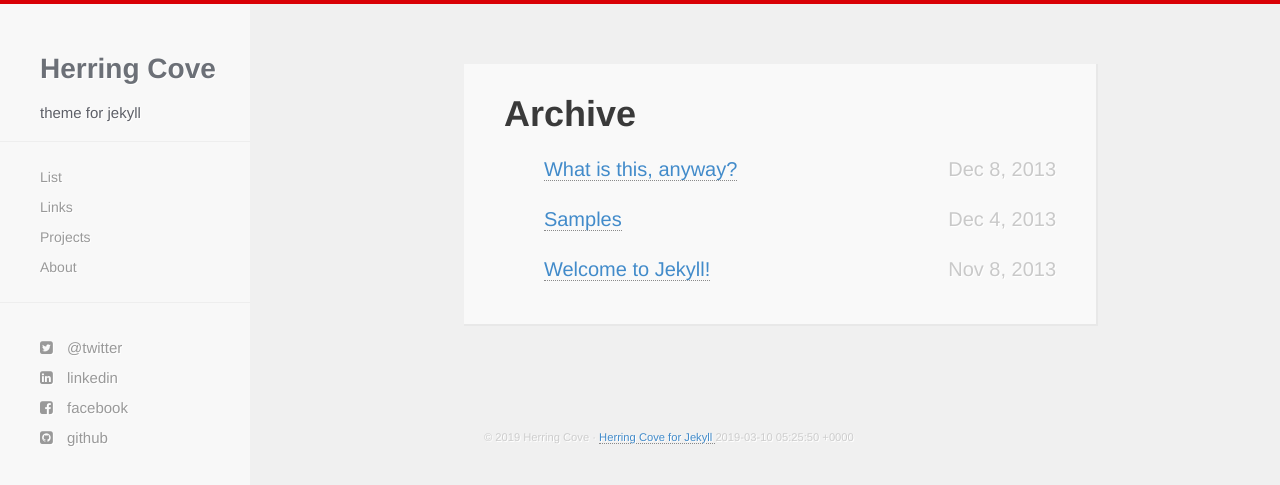
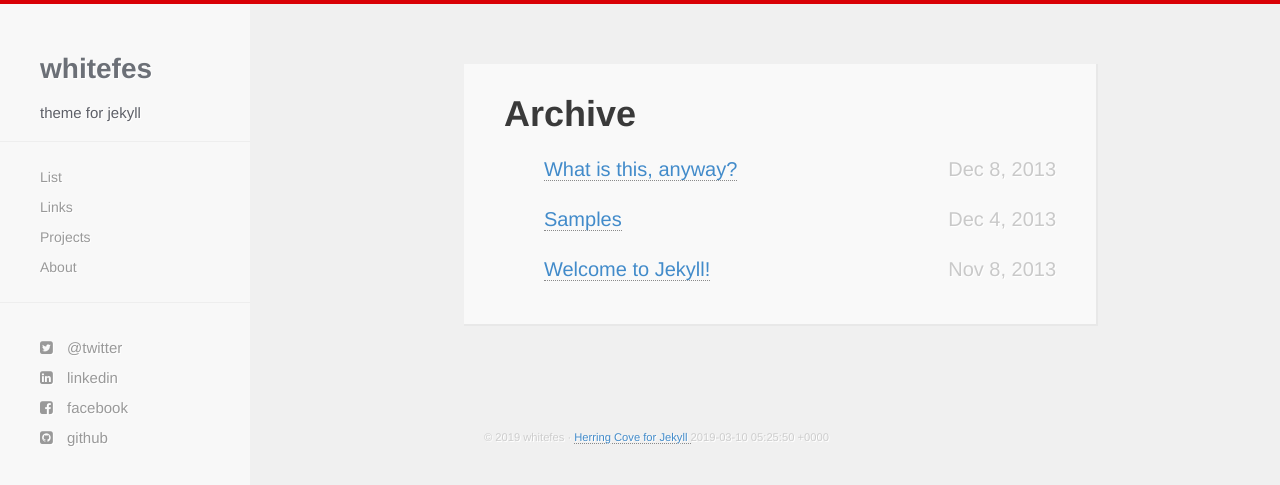
Before and after one commit to whitefes/whitefes.github.io, a Jekyll site: the page built from list.html, in a window 1280 px wide. Shown: the top 485 px of the page. Built offline with Jekyll 4.4.1, drawn with Linux system fonts in a browser that asks for light colours; nearby versions of some CDN libraries; Markdown is read by kramdown in place of the engine named in the settings.

Commit message:
path change

```diff
--- a/_config.yml
+++ b/_config.yml
@@ -1,12 +1,12 @@
-name: Herring Cove
-author: Herring Cove
-baseurl: /herring-cove
+name: whitefes
+author: whitefes
+baseurl: /
 description: theme for jekyll
 github: http://www.github.com/arnp
 twitter: http://www.twitter.com/
 facebook: http://www.facebook.com
 linkedin: http://www.linkedin.com
-email: rnpatel[at]me.com
+email:
 location: 42°2'16"N   70°12'47"W
 disqus: diqus-username
 
```
